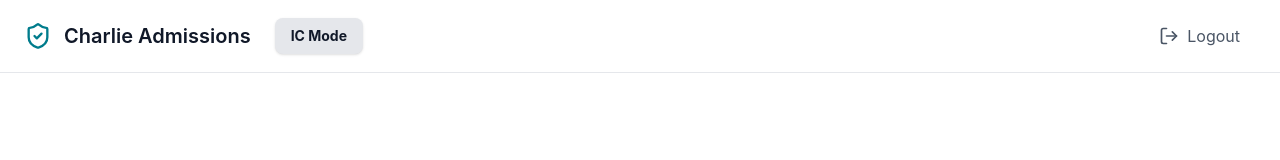
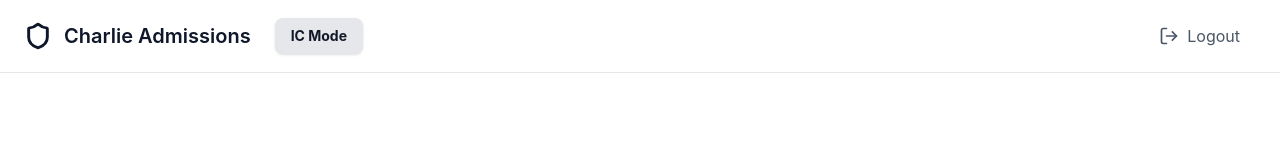
Before and after one commit to sebas-ch21/CH_CAT-circus, a React (Vite) app: page /dashboard in a window 1280 px wide. Shown: the top 160 px of the page. Built offline with nearby package versions, Linux system fonts and the light colour scheme; no server answers; the database is empty; sample sign-in values are in the browser's storage.

Commit message:
Updated TopNav.jsx

```diff
--- a/src/components/TopNav.jsx
+++ b/src/components/TopNav.jsx
@@ -1,5 +1,5 @@
 import { useNavigate, useLocation } from 'react-router-dom';
-import { ShieldCheck, LogOut } from 'lucide-react';
+import { Shield, LogOut } from 'lucide-react';
 import { useAuth } from '../context/AuthContext';
 
 export function TopNav() {
@@ -15,7 +15,6 @@ export function TopNav() {
   const canAccessAdmin = user?.role === 'ADMIN';
   const canAccessManager = user?.role === 'ADMIN' || user?.role === 'MANAGER';
 
-  // This applies the gray box to whichever page you are currently on
   const getNavClass = (path) => {
     const isActive = location.pathname === path;
     return `px-4 py-2 text-sm transition-all rounded-lg ${
@@ -31,8 +30,9 @@ export function TopNav() {
         <div className="flex justify-between items-center">
           <div className="flex items-center gap-6">
             <div className="flex items-center gap-3">
-              <ShieldCheck className="w-7 h-7 text-[#007C8C]" strokeWidth={2} />
-              <h1 className="text-xl font-semibold text-gray-900">Charlie Admissions</h1>
+              {/* Changed to Deep Navy to match brand */}
+              <Shield className="w-7 h-7 text-[#0F172A]" strokeWidth={2.5} />
+              <h1 className="text-xl font-semibold text-[#0F172A]">Charlie Admissions</h1>
             </div>
 
             <div className="flex items-center gap-2">
```
